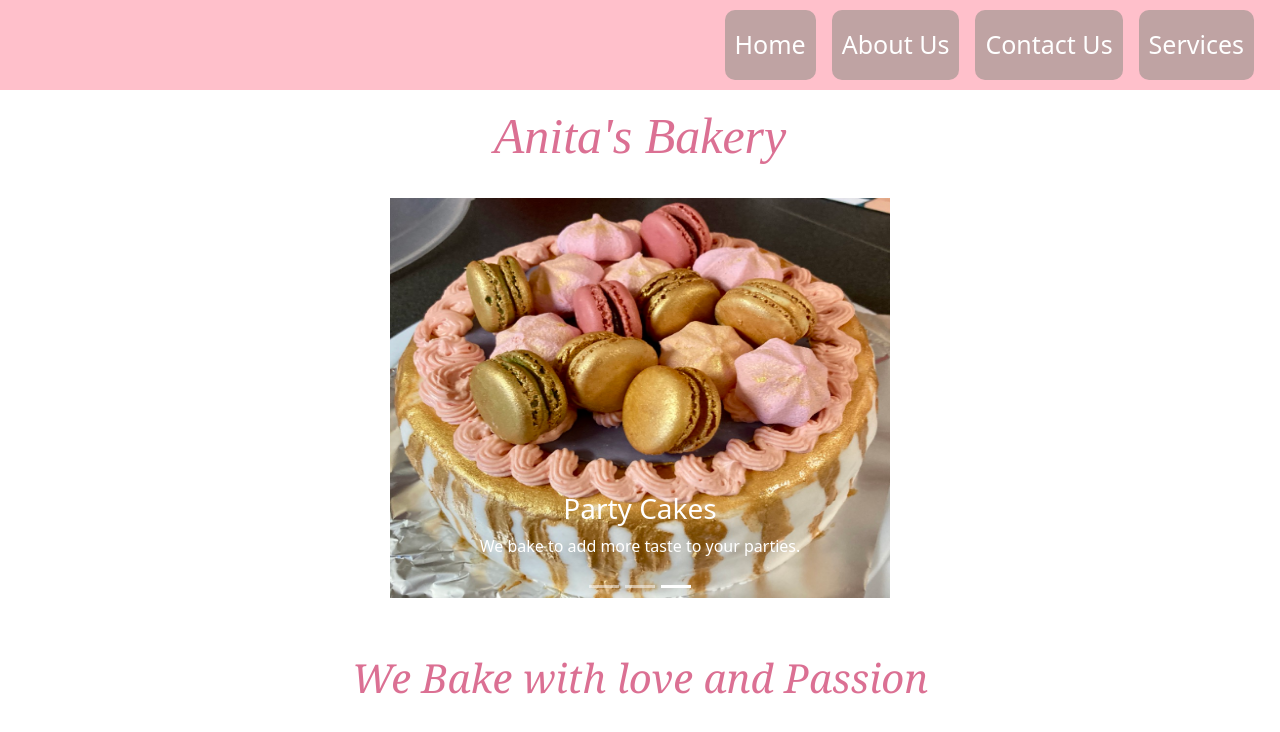
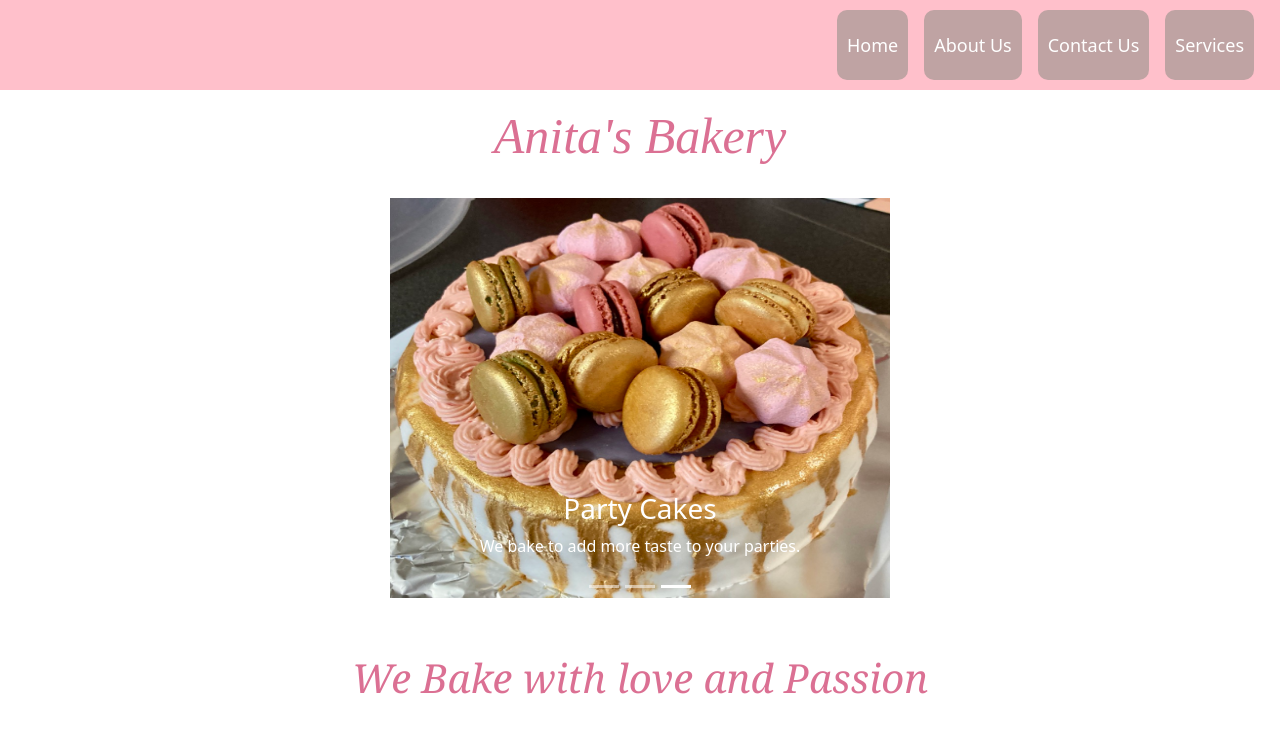
Before and after one commit to Anita771/React-coding, a React (Create React App) app: page / in a window 1280 px wide. Shown: the top 732 px of the page. Built offline with nearby package versions, Linux system fonts and the light colour scheme.

Commit message:
Changed the navbar items size

```diff
--- a/src/App.css
+++ b/src/App.css
@@ -23,7 +23,7 @@
   padding: 10px 10px;
   text-align: justify;
   text-decoration: none;
-  font-size: 25px;
+  font-size: 18px;
   transition-duration: 0.4s;
   cursor: grab;
 
```
